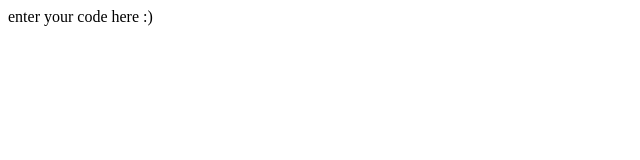
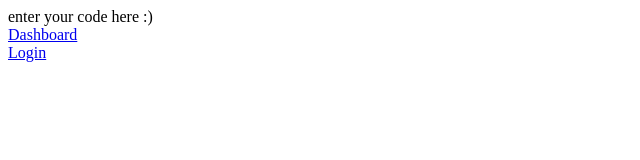
Before and after one commit to piotrpilz/nordlayer-servers, a React (Vite) app: page / in a window 1280 px wide. Shown: the top 160 px of the page, without its empty margins (0-640 px from the left). Built offline with nearby package versions, Linux system fonts and the light colour scheme.

Commit message:
Add react-router and basic navigation

```diff
--- a/package.json
+++ b/package.json
@@ -11,7 +11,8 @@
   },
   "dependencies": {
     "react": "^18.3.1",
-    "react-dom": "^18.3.1"
+    "react-dom": "^18.3.1",
+    "react-router-dom": "^6.27.0"
   },
   "devDependencies": {
     "@eslint/js": "^9.13.0",
--- a/src/main.tsx
+++ b/src/main.tsx
@@ -1,9 +1,33 @@
 import { StrictMode } from 'react'
 import { createRoot } from 'react-dom/client'
-import IndexView from './views/index.tsx'
+import IndexView from './views/index'
+
+import {
+  createBrowserRouter,
+  RouterProvider,
+} from "react-router-dom";
+
+import { Dashboard } from './views/Dashboard/Dashboard';
+import { Login } from './views/Login/Login';
+
+const router = createBrowserRouter([
+  {
+    path: "/",
+    element: <IndexView/>,
+  },
+  {
+    path: "/dashboard",
+    element: <Dashboard/>,
+  },
+  {
+    path: "/login",
+    element: <Login/>,
+  },
+]);
+
 
 createRoot(document.getElementById('root')!).render(
   <StrictMode>
-    <IndexView />
+    <RouterProvider router={router} />
   </StrictMode>,
 )
--- a/src/views/index.tsx
+++ b/src/views/index.tsx
@@ -1,9 +1,16 @@
+import { Link } from "react-router-dom"
 
 function IndexView() {
   return (
-    <>
+    <div>
       enter your code here :)
-    </>
+      <div>
+        <Link to={`dashboard`}>Dashboard</Link>
+      </div>
+      <div>
+        <Link to={`login`}>Login</Link>
+      </div>
+    </div>
   )
 }
 
```
Also changed, not shown: src/views/NotFound/NotFound.tsx (added, +7 -0 lines), 1 other file (tests, documents, lock files or other folders).
